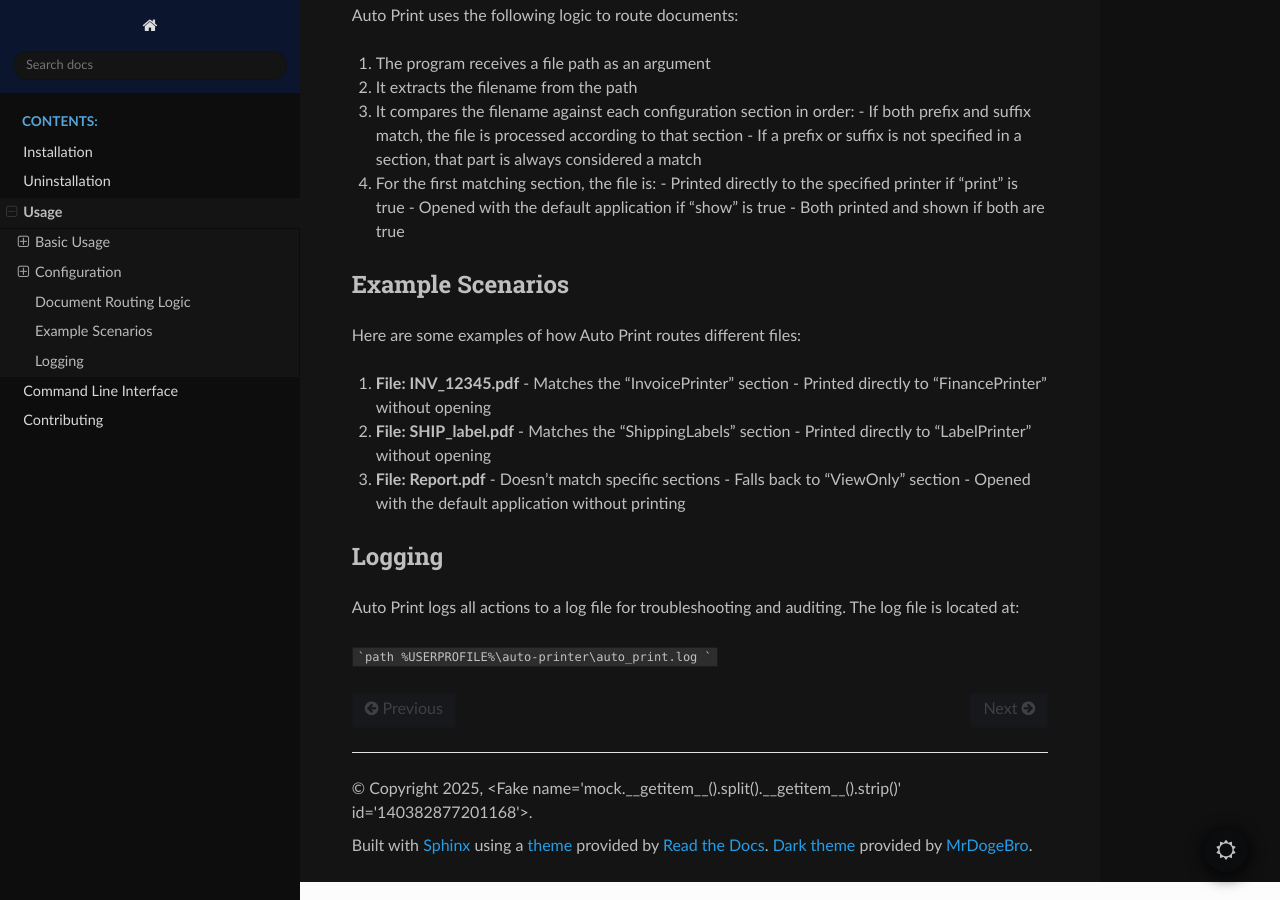
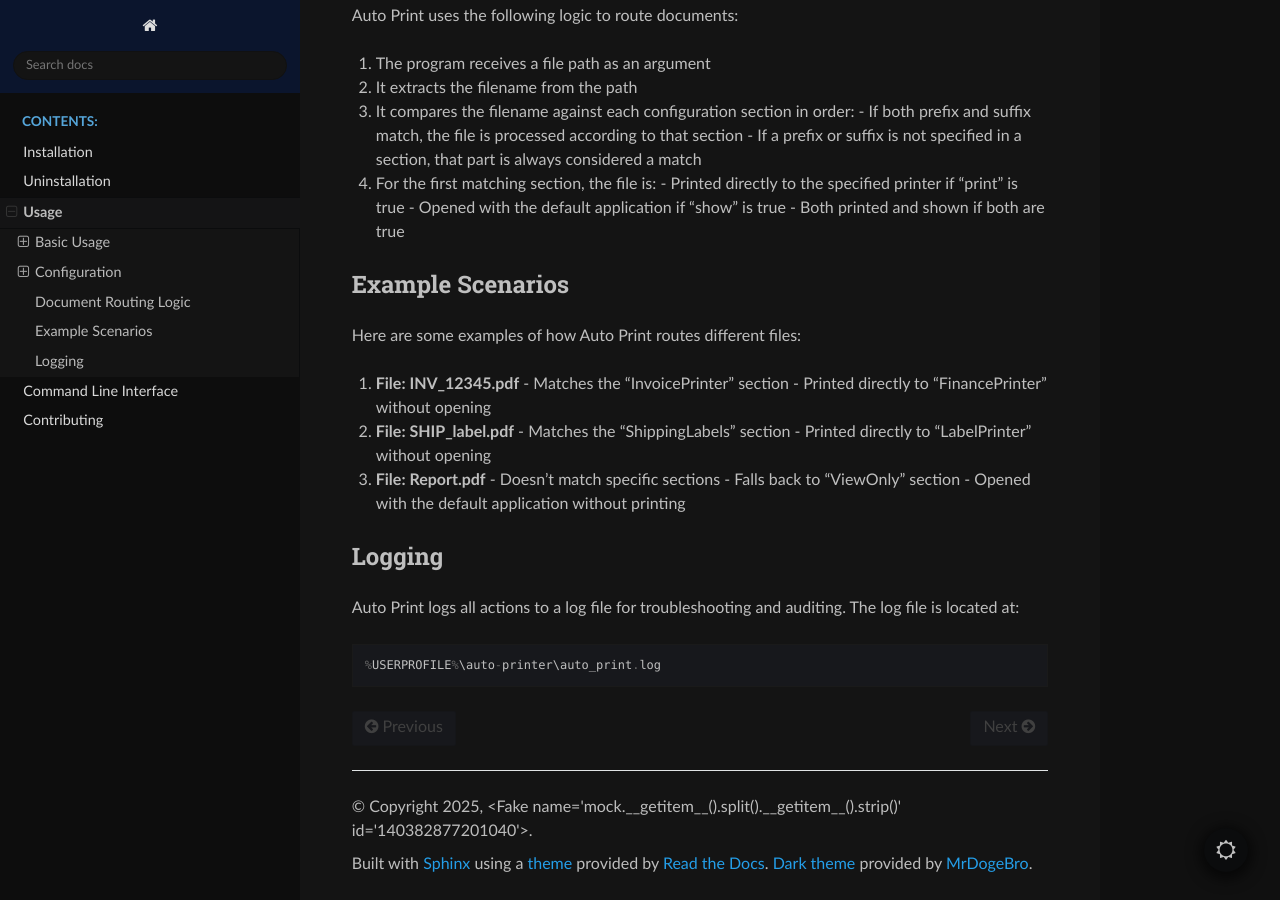
Before and after one commit to philipp-horstenkamp/auto_print, a Sphinx documentation site: the page built from docs/usage.rst, in a window 1280 px wide and 900 px high, scrolled down 2532 px. Built offline with Sphinx 7.4.7 and the Read the Docs theme 3.1.0, drawn with Linux system fonts in a browser that asks for light colours; pages that are not in the unit, such as notebooks, are missing from menus; the version number is read from the project's files by our own code.

Commit message:
chore(docs): enhance usage guide with clearer instructions and updated examples
- Simplify browser integration setup.
- Add new visuals for browser settings and printer configuration.
- Update document routing logic examples and clarify command usage.
- Include log file path for troubleshooting.

````diff
--- a/docs/usage.rst
+++ b/docs/usage.rst
@@ -128,6 +128,6 @@
 
 Auto Print logs all actions to a log file for troubleshooting and auditing. The log file is located at:
 
-```path
-%USERPROFILE%\auto-printer\auto_print.log
-```
+.. code-block::
+
+    %USERPROFILE%\auto-printer\auto_print.log
````
